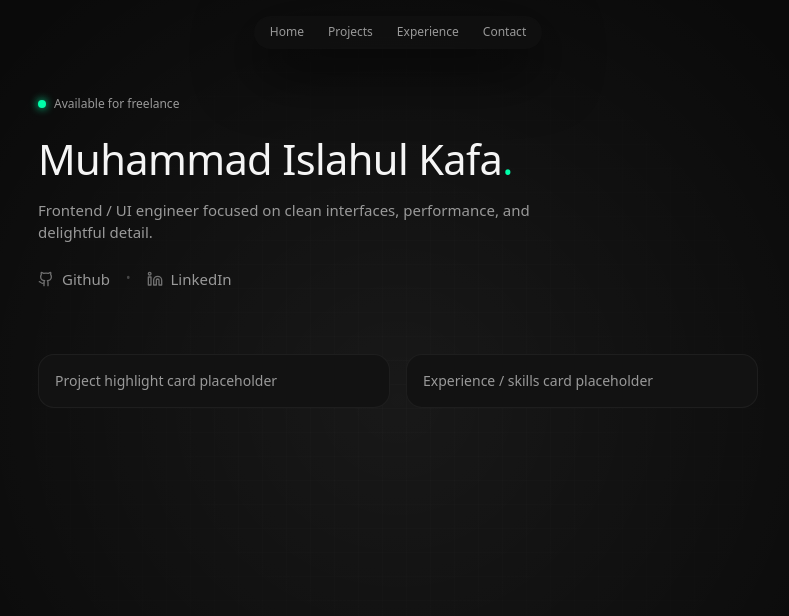
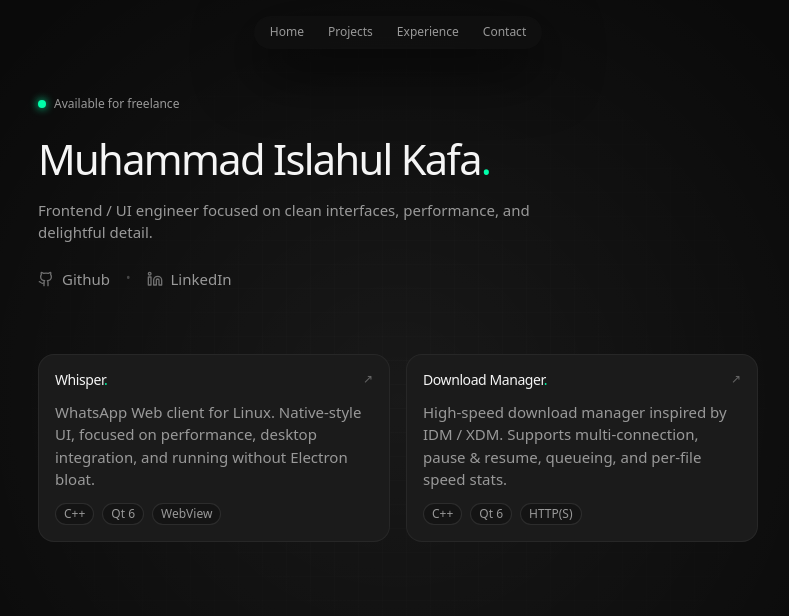
Before and after one commit to leugard21/personal-portfolio, a React (Vite) app: page / in a window 1280 px wide. Shown: the top 616 px of the page, without its empty margins (242-1031 px from the left). Built offline with nearby package versions, Linux system fonts and the light colour scheme.

Commit message:
feat: introduce data-driven ProjectCard component, project list data, and hover/elevation styling for cards

```diff
--- /dev/null
+++ b/src/components/ProjectCard.tsx
@@ -0,0 +1,35 @@
+import type { ProjectInfo } from "../data/projects";
+
+export function ProjectCard({ title, blurb, stack, href }: ProjectInfo) {
+  return (
+    <a
+      href={href}
+      className="card-surface group block no-underline outline-none transition-transform duration-150 hover:-translate-y-0.5 hover:shadow-[0_20px_60px_hsl(0_0%_0%/.8)] focus-visible:-translate-y-0.5 focus-visible:shadow-[0_20px_60px_hsl(0_0%_0%/.8)]"
+    >
+      <div className="flex flex-col gap-3">
+        <div className="flex items-start justify-between gap-2">
+          <h2 className="text-fg-primary text-sm font-medium leading-tight tracking-[-0.03em]">
+            {title}
+            <span className="text-accent">.</span>
+          </h2>
+          <span className="text-meta text-fg-dim opacity-60 group-hover:opacity-100 transition-opacity">
+            ↗
+          </span>
+        </div>
+
+        <p className="text-body">{blurb}</p>
+
+        <ul className="flex flex-wrap gap-2 text-meta text-fg-dim">
+          {stack.map((tech) => (
+            <li
+              key={tech}
+              className="rounded-full border border-white/10 bg-bg-card/60 px-2 py-1 leading-none"
+            >
+              {tech}
+            </li>
+          ))}
+        </ul>
+      </div>
+    </a>
+  );
+}
--- /dev/null
+++ b/src/data/projects.ts
@@ -0,0 +1,23 @@
+export type ProjectInfo = {
+  title: string;
+  blurb: string;
+  stack: string[];
+  href: string;
+};
+
+export const projectsData: ProjectInfo[] = [
+  {
+    title: "Whisper",
+    blurb:
+      "WhatsApp Web client for Linux. Native-style UI, focused on performance, desktop integration, and running without Electron bloat.",
+    stack: ["C++", "Qt 6", "WebView"],
+    href: "#",
+  },
+  {
+    title: "Download Manager",
+    blurb:
+      "High-speed download manager inspired by IDM / XDM. Supports multi-connection, pause & resume, queueing, and per-file speed stats.",
+    stack: ["C++", "Qt 6", "HTTP(S)"],
+    href: "#",
+  },
+];
--- a/src/index.css
+++ b/src/index.css
@@ -24,7 +24,7 @@
   .text-display {
     font-size: var(--text-display);
     line-height: 1.1;
-    letter-spacing: -0.04rem;
+    letter-spacing: -0.04em;
     font-weight: 500;
     color: var(--color-fg-primary);
   }
@@ -57,9 +57,11 @@
   .card-surface {
     @apply rounded-card bg-bg-card text-fg-dim text-sm p-4;
     border: 1px solid var(--color-border-card);
+    background-color: color-mix(in srgb, var(--color-bg-card) 96%, white 4%);
   }
 
-  .card-surface:hover {
+  .card-surface:hover,
+  .card-surface:focus-visible {
     @apply text-fg-primary;
     background-color: color-mix(in srgb, var(--color-bg-card) 90%, white 10%);
   }
--- a/src/sections/Projects.tsx
+++ b/src/sections/Projects.tsx
@@ -1,9 +1,12 @@
+import { ProjectCard } from "../components/ProjectCard";
+import { projectsData } from "../data/projects";
+
 export function Projects() {
   return (
     <section id="projects" className="grid gap-4 sm:grid-cols-2">
-      <div className="card-surface">Project highlight card placeholder</div>
-
-      <div className="card-surface">Experience / skills card placeholder</div>
+      {projectsData.map((project) => (
+        <ProjectCard key={project.title} {...project} />
+      ))}
     </section>
   );
 }
```
